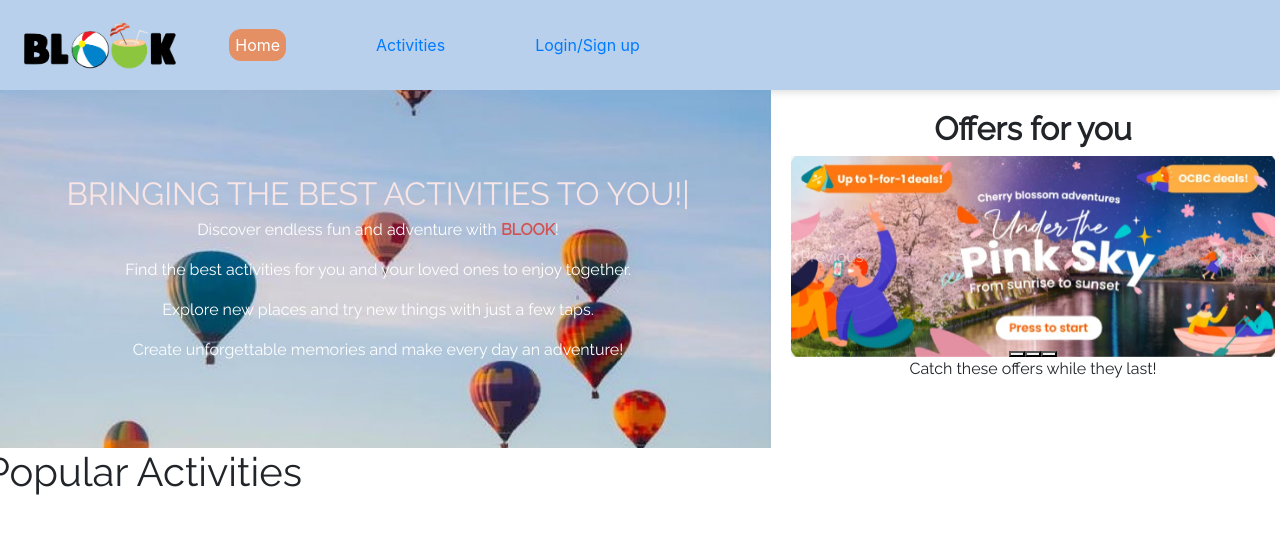
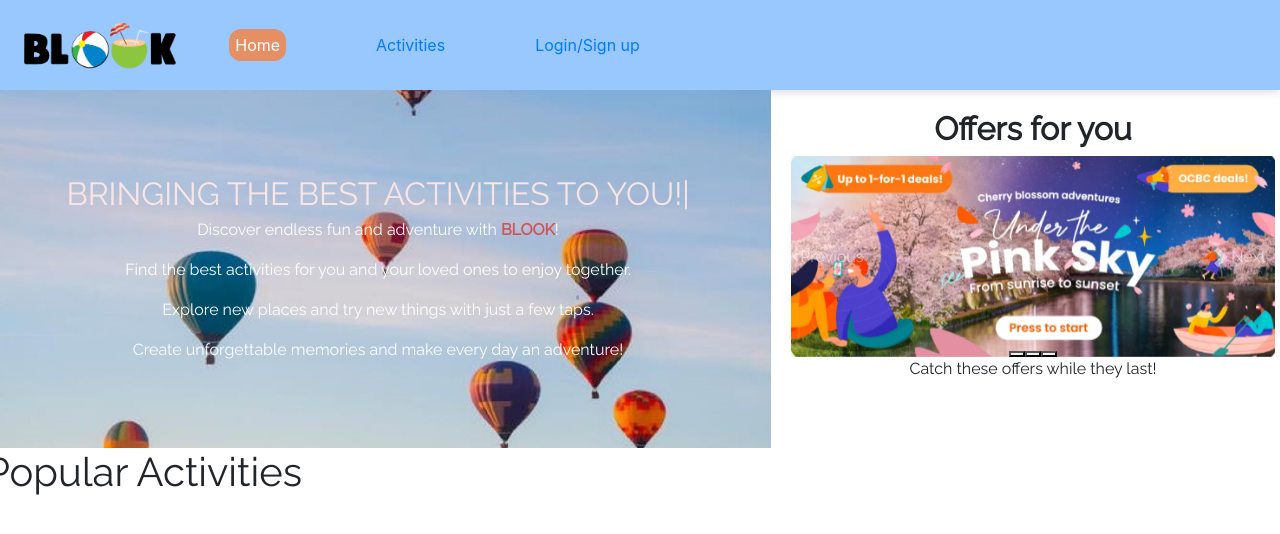
Before and after one commit to fiiohna/blook, a React (Create React App) app: page / in a window 1280 px wide. Shown: the top 534 px of the page. Built offline with nearby package versions, Linux system fonts and the light colour scheme.

Commit message:
adjustments

```diff
--- a/src/index.css
+++ b/src/index.css
@@ -7,7 +7,7 @@
 /* color palette
     #E58F65
     #D05353
-    #B8D0EB
+    #98c8fe
     #FFFFFF
 */
 
@@ -45,7 +45,7 @@
 }
 
 .button-submit:hover {
-  background-color:#B8D0EB;
+  background-color:#98c8fe;
   border-color:transparent;
 }
 /************************************************************
@@ -53,7 +53,7 @@
 *************************************************************/
 .headerContainer {
   display: flex;
-  background: #B8D0EB;
+  background: #98c8fe;
   width: 100%;
   z-index: 1000;
   box-shadow: 0 0 10px 0 rgba(0, 0, 0, 0.2);
@@ -74,7 +74,7 @@
   margin: auto;
   padding: 30px;
   width: 100%;
-  background: #B8D0EB;
+  background: #98c8fe;
 }
 
 
```
Also changed, not shown: src/pages/Login.js (added, +8 -0 lines), src/pages/Register.js (added, +8 -0 lines), src/logo.svg (added).
